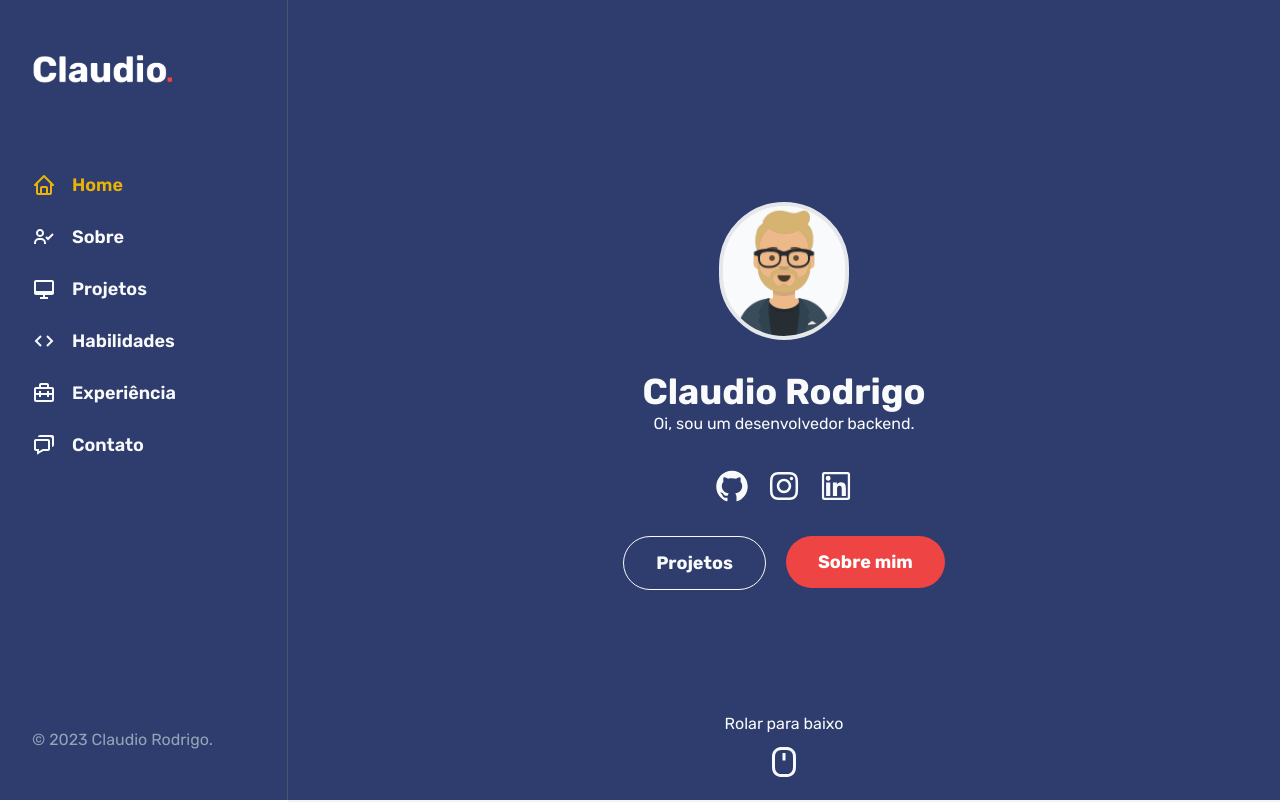
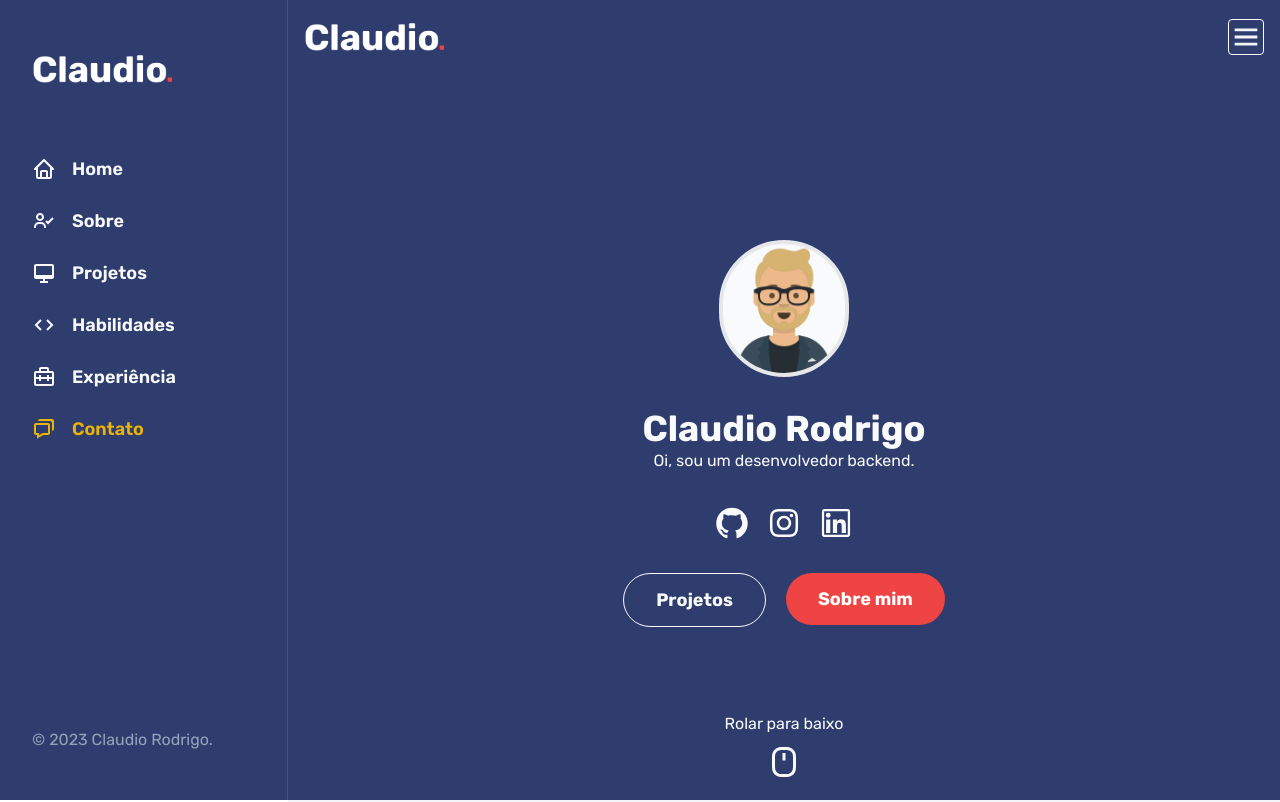
Before and after one commit to claudiozh/my-portfolio, a Next.js app: page / in a window 1280 px wide. Shown: the top 802 px of the page. Built offline with nearby package versions, Linux system fonts and the light colour scheme.

Commit message:
fix: change offset scrollpy

```diff
--- a/src/app/page.tsx
+++ b/src/app/page.tsx
@@ -37,7 +37,7 @@ export default function PageDefault() {
           <Home />
         </section>
 
-        <div className="lg:container mx-auto">
+        <div className="max-w-[1150px] mx-auto">
           <Section title="Sobre mim" icon={<BiUserCheck />} id={ids.about}>
             <About />
           </Section>
--- a/src/components/Contact.tsx
+++ b/src/components/Contact.tsx
@@ -19,8 +19,8 @@ export const Contact = () => {
       </div>
 
       <div className="col-span-full md:col-span-4">
-        <form className="flex flex-col gap-5 ">
-          <div className="flex gap-5">
+        <form className="flex flex-col gap-5">
+          <div className="flex flex-col md:flex-row gap-5">
             <input type="text" placeholder="Seu nome" className={styleInput} />
             <input type="email" placeholder="Email" className={styleInput} />
           </div>
--- /dev/null
+++ b/src/components/Drawer.tsx
@@ -0,0 +1,21 @@
+import { Sidebar } from './Sidebar'
+
+type Props = {
+  open: boolean
+}
+
+function Drawer({ open }: Props) {
+  return (
+    <div
+      id="drawer-example"
+      className={`fixed top-0 left-0 z-40 h-screen overflow-y-auto transition-transform ${
+        open ? 'translate-x-0' : '-translate-x-full'
+      } w-64`}
+      aria-labelledby="drawer-label"
+    >
+      <Sidebar />
+    </div>
+  )
+}
+
+export default Drawer
--- a/src/components/Home.tsx
+++ b/src/components/Home.tsx
@@ -10,6 +10,9 @@ import { RiMouseLine } from 'react-icons/ri'
 import { Link as ScrollLink } from 'react-scroll'
 import { Button } from '@/components/Button'
 import { ids } from '@/utils/navlinks'
+import { BiMenu } from 'react-icons/bi'
+// import Drawer from './Drawer'
+import { Logo } from './Logo'
 
 const socialMedia = [
   {
@@ -40,6 +43,11 @@ export const Home = () => {
     <div className="w-full bg-[#2E3D6E]">
       <div className="md:container md:mx-auto">
         <div className="flex flex-col justify-between h-screen">
+          <div className="p-4 flex justify-between items-center  gap-2">
+            <Logo />
+            <BiMenu className="text-4xl text-gray-100 border border-white rounded cursor-pointer" />
+            {/* <Drawer open /> */}
+          </div>
           <div className="flex justify-center items-center h-[100%]">
             <div className="flex flex-col items-center gap-8 mt-20">
               <Image
--- a/src/components/Section.tsx
+++ b/src/components/Section.tsx
@@ -10,7 +10,7 @@ interface Props extends React.HTMLAttributes<HTMLElement> {
 
 export const Section = ({ children, title, icon, id, className }: Props) => {
   return (
-    <section className={clsx('px-6 py-4 md:px-16 md:py-8', className)} id={id}>
+    <section className={clsx('px-6 py-4 sm:px-16 sm:py-8', className)} id={id}>
       <div className="flex flex-col">
         <span className="text-5xl text-gray-600 opacity-10  mb-[-30px]  ml-[-10px] md:ml-[-25px]">
           {icon}
--- a/src/components/Sidebar.tsx
+++ b/src/components/Sidebar.tsx
@@ -12,6 +12,7 @@ import {
 import { Link as ScrollLink } from 'react-scroll'
 import { Logo } from '@/components/Logo'
 import { navLinks } from '@/utils/navlinks'
+import { useEffect, useState } from 'react'
 
 const year = new Date().getFullYear()
 
@@ -25,27 +26,68 @@ const iconBySectionId = {
 }
 
 export const Sidebar = () => {
+  const [isScrollAtEnd, setIsScrollAtEnd] = useState(false)
+  const [activeSection, setActiveSection] = useState('')
+
+  const handleSetActiveSection = (id: string) => {
+    setActiveSection(id)
+  }
+
+  useEffect(() => {
+    function handleScroll() {
+      const windowHeight = window.innerHeight
+      const documentHeight = document.documentElement.scrollHeight
+      const scrollTop =
+        window.scrollY ||
+        document.documentElement.scrollTop ||
+        document.body.scrollTop
+
+      if (scrollTop + windowHeight >= documentHeight) {
+        setIsScrollAtEnd(true)
+      } else {
+        setIsScrollAtEnd(false)
+      }
+    }
+
+    window.addEventListener('scroll', handleScroll)
+
+    // Remove o event listener quando o componente é desmontado
+    return () => {
+      window.removeEventListener('scroll', handleScroll)
+    }
+  }, [])
+
   return (
     <div className="flex flex-col justify-between h-screen px-8 py-12 bg-[#2E3D6E] border-r-[1px] border-slate-600">
       <Logo />
 
-      <nav className="h-[100%] py-20">
+      <nav className="h-[100%] py-16">
         <ul className="text-lg text-gray-50 font-semibold">
-          {navLinks.map((link) => (
+          {navLinks.map((link, index) => (
             <ScrollLink
               spy
-              offset={-450}
+              offset={0}
               key={link.id}
               to={link.id}
               smooth={true}
               duration={1000}
-              activeClass="text-yellow-500"
+              onSetActive={handleSetActiveSection}
+              isDynamic
             >
-              <li className="flex items-center mb-6 hover:text-yellow-500 hover:cursor-pointer">
+              <li
+                className={`flex items-center mb-6 hover:text-yellow-500 hover:cursor-pointer
+                  ${
+                    isScrollAtEnd
+                      ? link.id === navLinks[navLinks.length - 1].id &&
+                        'text-yellow-500'
+                      : activeSection === link.id && 'text-yellow-500'
+                  }
+                `}
+              >
                 <span>
                   {iconBySectionId[link.id as keyof typeof iconBySectionId]}
                 </span>
-                <span>{link.label}</span>
+                <span>{link.label} </span>
               </li>
             </ScrollLink>
           ))}
--- a/src/components/Skills.tsx
+++ b/src/components/Skills.tsx
@@ -38,7 +38,7 @@ export const Skills = () => {
   }
 
   return (
-    <div className="grid grid-cols-4 gap-10 justify-center">
+    <div className="grid grid-cols-4 gap-6 justify-center">
       {Object.entries(skills).map(([key, skill]) => (
         <div
           key={key}
```
